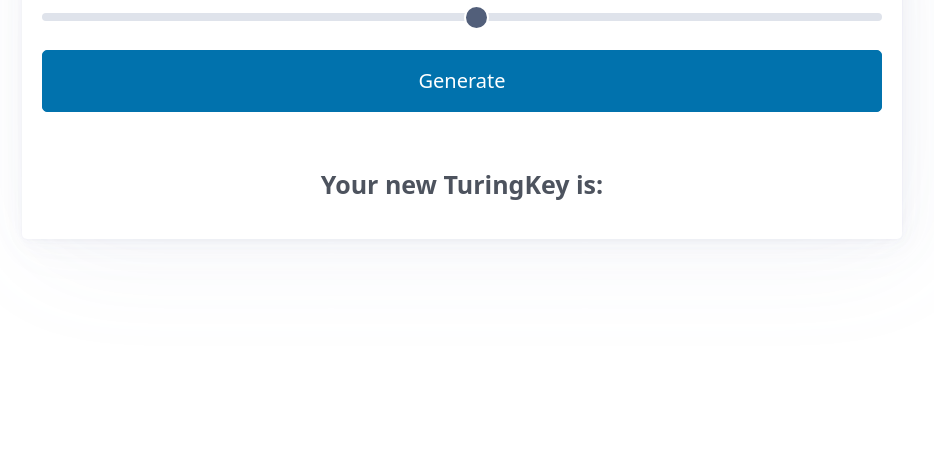
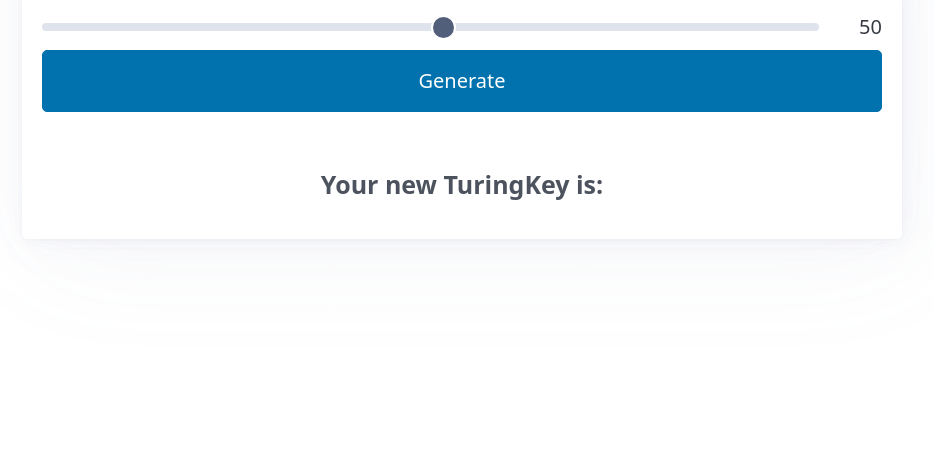
Before and after one commit to carolinnemelo/first-fullstack-app, a website with bundled scripts: page frontend/index.html in a window 1280 px wide. Shown: the part 358-817 px from the top of the page, without its empty margins (178-1112 px from the left). Built offline with nearby package versions, Linux system fonts and the light colour scheme.

Commit message:
add event listener to display range value

```diff
--- a/frontend/index.html
+++ b/frontend/index.html
@@ -19,13 +19,11 @@
         <form id="keyForm" action="http://localhost:3000" method="get">
           <div>
             <label for="amountOfCharacters">Password Length:</label>
-            <input
-              type="range"
-              name="Amount of characters"
-              id="amountOfCharacters"
-              min="1"
-              max="30"
-            />
+            <div style="display: flex; gap: 2rem; align-items: center;">
+                <input style="padding-top: 1rem;" type="range" name="Amount of characters" id="amountOfCharacters" min="1" max="30" />
+                <span style="line-height: 100%;" id="rangeValue">50</span>
+            </div>
+
           </div>
           <input type="submit" value="Generate" />
         </form>
--- a/frontend/src/index.ts
+++ b/frontend/src/index.ts
@@ -6,6 +6,8 @@
 const displayKeyElement = document.querySelector(
   "#displayKey"
 ) as HTMLParagraphElement;
+
+const rangeValueElement = document.querySelector("#rangeValue") as HTMLElement;
 
 const requestGeneratedKey = async (amountOfChars: number) => {
   const fetchKey = await fetch("http://localhost:3000", {
@@ -23,3 +25,8 @@
   displayKeyElement.textContent = generatedKey;
 
 });
+
+amountOfCharsElement.addEventListener("input", (event) => {
+    const amountOfChars = amountOfCharsElement.value;
+    rangeValueElement.textContent = amountOfChars;
+  });
```
